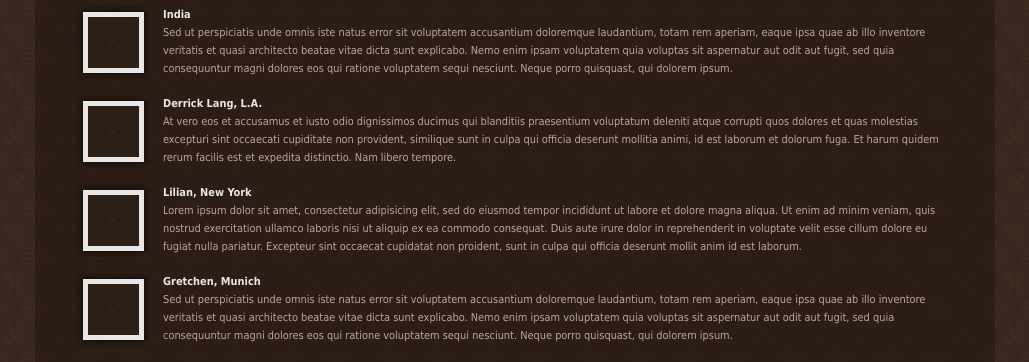
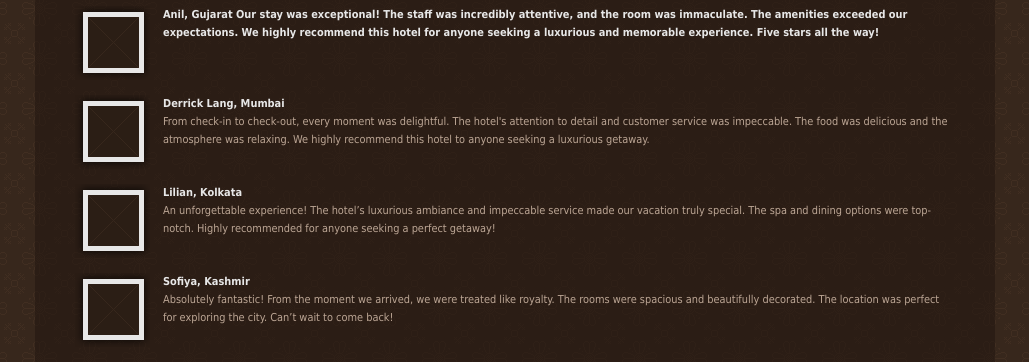
Before and after one commit to umar21-bit/hotel21, a plain HTML site: page testimonials.html in a window 1280 px wide. Shown: the part 590-952 px from the top of the page, without its empty margins (125-1154 px from the left). Drawn offline with Linux system fonts and the light colour scheme.

Commit message:
Update testimonials.html

```diff
--- a/testimonials.html
+++ b/testimonials.html
@@ -60,17 +60,18 @@
       <h2>Customers’ testimonials</h2>
       <ul class="list4">
         <li> <img alt="" src="images/img-empty.png" class="png" />
-          <h6>India</h6>
-          Sed ut perspiciatis unde omnis iste natus error sit voluptatem accusantium doloremque laudantium, totam rem aperiam, eaque ipsa quae ab illo inventore veritatis et quasi architecto beatae vitae dicta sunt explicabo. Nemo enim ipsam voluptatem quia voluptas sit aspernatur aut odit aut fugit, sed quia consequuntur magni dolores eos qui ratione voluptatem sequi nesciunt. Neque porro quisquast, qui dolorem ipsum. </li>
+          <h6>Anil, Gujarat
+
+Our stay was exceptional! The staff was incredibly attentive, and the room was immaculate. The amenities exceeded our expectations. We highly recommend this hotel for anyone seeking a luxurious and memorable experience. Five stars all the way! </li>
         <li> <img alt="" src="images/img-empty.png" class="png" />
-          <h6>Derrick Lang, L.A.</h6>
-          At vero eos et accusamus et iusto odio dignissimos ducimus qui blanditiis praesentium voluptatum deleniti atque corrupti quos dolores et quas molestias excepturi sint occaecati cupiditate non provident, similique sunt in culpa qui officia deserunt mollitia animi, id est laborum et dolorum fuga. Et harum quidem rerum facilis est et expedita distinctio. Nam libero tempore. </li>
+          <h6>Derrick Lang, Mumbai</h6>
+          From check-in to check-out, every moment was delightful. The hotel's attention to detail and customer service was impeccable. The food was delicious and the atmosphere was relaxing. We highly recommend this hotel to anyone seeking a luxurious getaway. </li>
         <li> <img alt="" src="images/img-empty.png" class="png" />
-          <h6>Lilian, New York</h6>
-          Lorem ipsum dolor sit amet, consectetur adipisicing elit, sed do eiusmod tempor incididunt ut labore et dolore magna aliqua. Ut enim ad minim veniam, quis nostrud exercitation ullamco laboris nisi ut aliquip ex ea commodo consequat. Duis aute irure dolor in reprehenderit in voluptate velit esse cillum dolore eu fugiat nulla pariatur. Excepteur sint occaecat cupidatat non proident, sunt in culpa qui officia deserunt mollit anim id est laborum. </li>
+          <h6>Lilian, Kolkata</h6>
+          An unforgettable experience! The hotel’s luxurious ambiance and impeccable service made our vacation truly special. The spa and dining options were top-notch. Highly recommended for anyone seeking a perfect getaway! </li>
         <li> <img alt="" src="images/img-empty.png" class="png" />
-          <h6>Gretchen, Munich</h6>
-          Sed ut perspiciatis unde omnis iste natus error sit voluptatem accusantium doloremque laudantium, totam rem aperiam, eaque ipsa quae ab illo inventore veritatis et quasi architecto beatae vitae dicta sunt explicabo. Nemo enim ipsam voluptatem quia voluptas sit aspernatur aut odit aut fugit, sed quia consequuntur magni dolores eos qui ratione voluptatem sequi nesciunt. Neque porro quisquast, qui dolorem ipsum. </li>
+          <h6>Sofiya, Kashmir</h6>
+          Absolutely fantastic! From the moment we arrived, we were treated like royalty. The rooms were spacious and beautifully decorated. The location was perfect for exploring the city. Can’t wait to come back! </li>
       </ul>
       <div class="button1"><span><span><a href="#">SUBMIT YOUR OWN TESTIMONIAL</a></span></span></div>
     </div>
```
